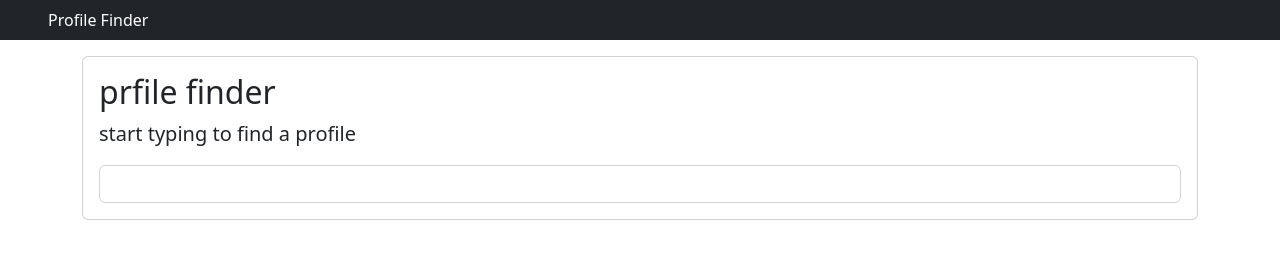
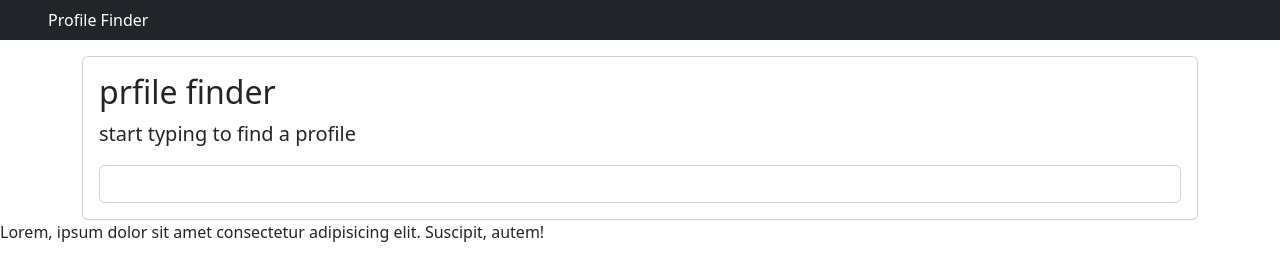
Before and after one commit to juxel12/sample-fetch-app, a plain HTML site: page index.html in a window 1280 px wide. Drawn offline with nearby package versions, Linux system fonts and the light colour scheme.

Commit message:
second commit

```diff
--- a/index.html
+++ b/index.html
@@ -24,7 +24,7 @@
     </div>
 
 
-
+<div> Lorem, ipsum dolor sit amet consectetur adipisicing elit. Suscipit, autem!</div>
 
 
 
```
